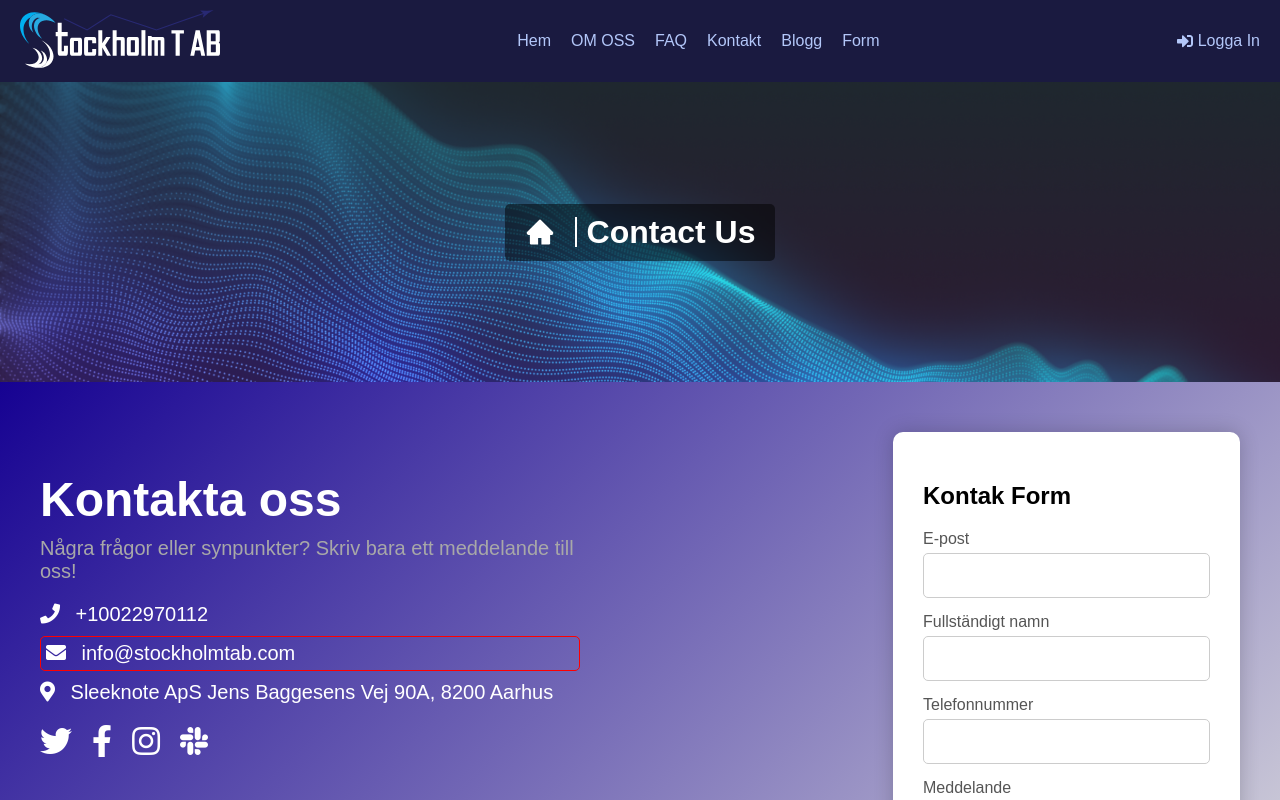
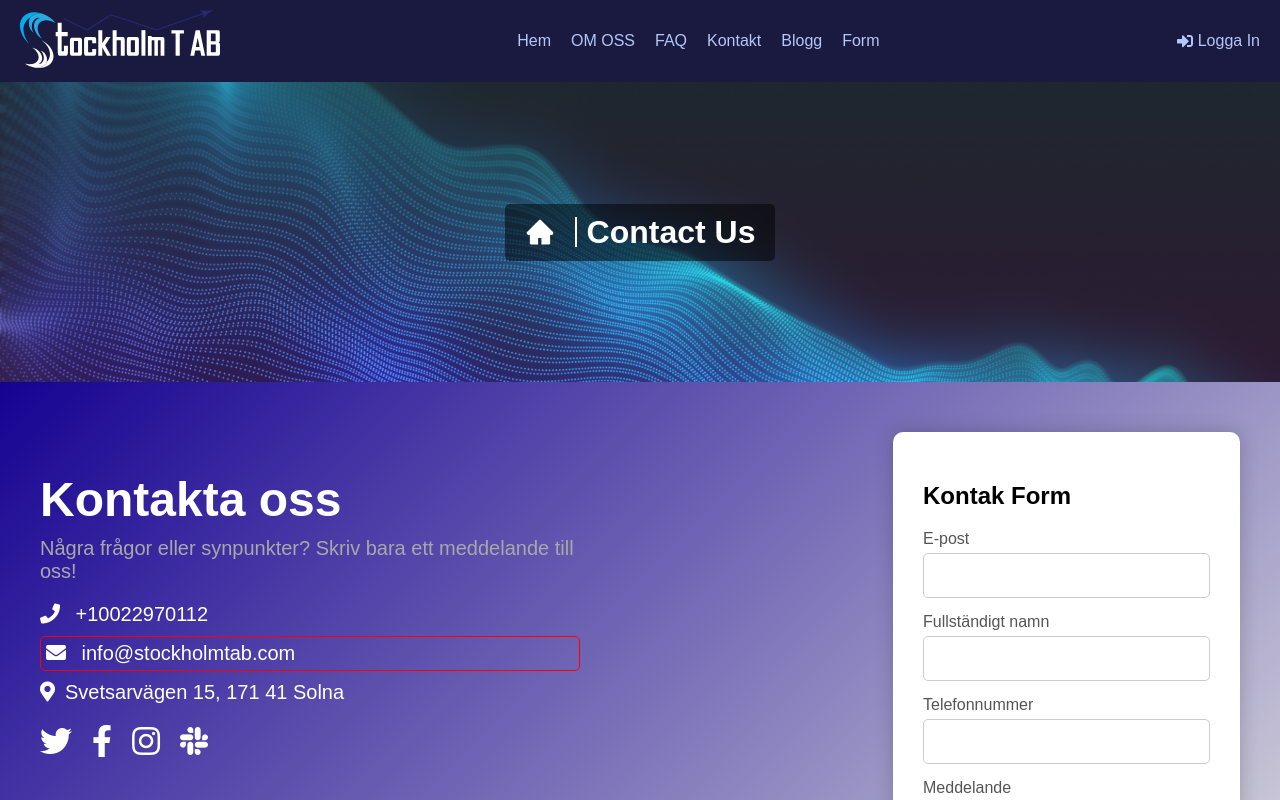
Before and after one commit to Haz7kh/stkholmTab, a React (Vite) app in the folder frontend/: page /contact in a window 1280 px wide. Shown: the top 800 px of the page. Built offline with nearby package versions, Linux system fonts and the light colour scheme.

Commit message:
update the address

```diff
--- a/frontend/src/pages/Contact.jsx
+++ b/frontend/src/pages/Contact.jsx
@@ -65,8 +65,8 @@ const Contact = () => {
                 <i className="fas fa-envelope"></i> info@stockholmtab.com
               </p>
               <p>
-                <i className="fas fa-map-marker-alt"></i> Sleeknote ApS Jens
-                Baggesens Vej 90A, 8200 Aarhus
+                <i className="fas fa-map-marker-alt"></i>
+                Svetsarvägen 15, 171 41 Solna
               </p>
             </div>
             <div className="contact-social">
```
